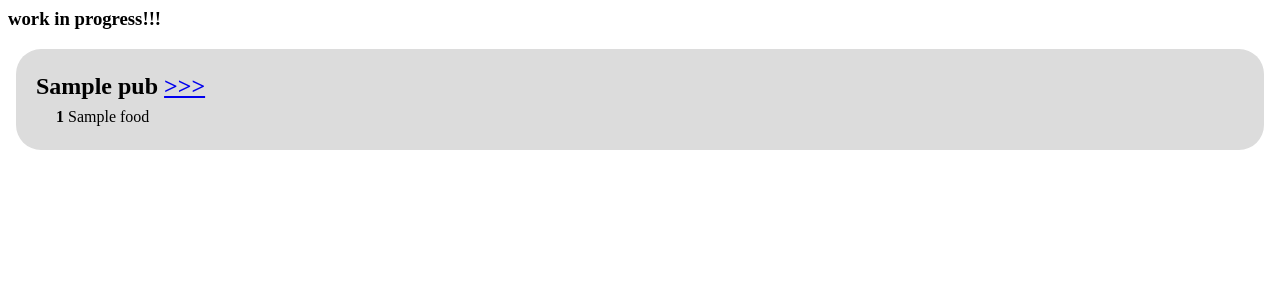
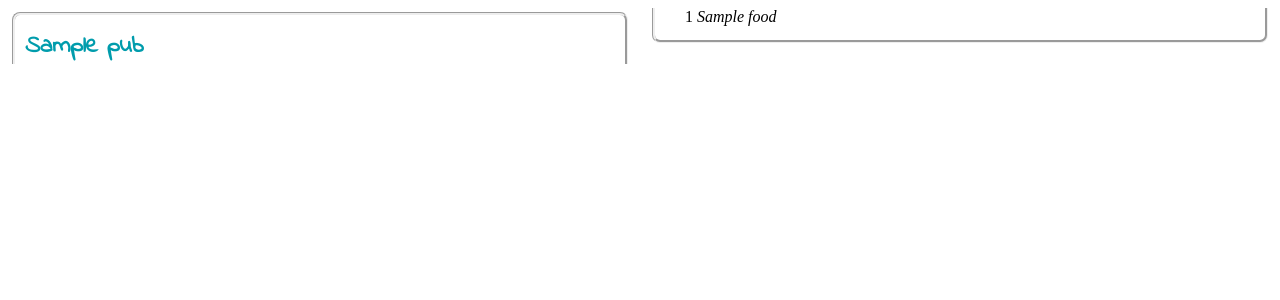
Before and after one commit to pulecp/andel-prague-lunch-menu, a Flask app: template templates/index.html in a window 1280 px wide. Shown: the top 300 px of the page. Run offline with Flask 2, Linux system fonts and the light colour scheme; the template is opened without the code that fills it: most values are stand-ins (such as "Sample title", 1, 10 or a date in 2020); parts of the project's set-up code (start-up, migrations or seed data) failed here and were passed over.

Commit message:
styling
Signed-off-by: Pavel Pulec <kayn@inuits.eu>

```diff
--- a/static/styles.css
+++ b/static/styles.css
@@ -1,8 +1,16 @@
+@font-face {
+    font-family: 'Indie Flower';
+    src: url('fonts/IndieFlower.ttf');
+}
+
+#row {
+    column-count: 2;
+}
 #restaurant {
-    border-radius: 25px;
-    background: #DCDCDC;
-    padding: 20px;
-    margin: 8px;
+    border-radius: 8px;
+    border-style: groove;
+    padding: 10px;
+    margin: 4px;
 }
 
 .tab {
@@ -10,7 +18,14 @@
     margin-left: 20px;
 }
 
-h2 {
+h3 {
+    font-family: 'Indie Flower', sans-serif;
+    font-size: 150%;
     margin-top: 4px;
     margin-bottom: 8px;
 }
+
+a:link {
+    color: #009CAC;
+    text-decoration: none;
+}
--- a/templates/index.html
+++ b/templates/index.html
@@ -3,15 +3,16 @@
     <link rel="stylesheet" href="{{ url_for('static', filename='styles.css') }}">
     <title>Restaurants on Andel in Prague</title>
   </head>
-  <h3>work in progress!!!</h3>
   <body>
+    <div id="row">
     {% for pub, items in restaurants.items() %}
     <div id="restaurant">
-    <h2>{{ pub }} <a href="{{ items['link'] }}">>>></a></h2>
+    <h3><a href="{{ items['link'] }}">{{ pub }}</a></h3>
         {% for food in items['menu'] %}
-        <p class="tab"><b>{{ food[0] }}</b> {{ food[1] }}</p>
+        <p class="tab">{{ food[0] }}<i> {{ food[1] }}</i></p>
         {% endfor %}
     </div>
     {% endfor %}
+    </div>
   </body>
 </html>
```
Also changed, not shown: static/fonts/IndieFlower.ttf (added).
